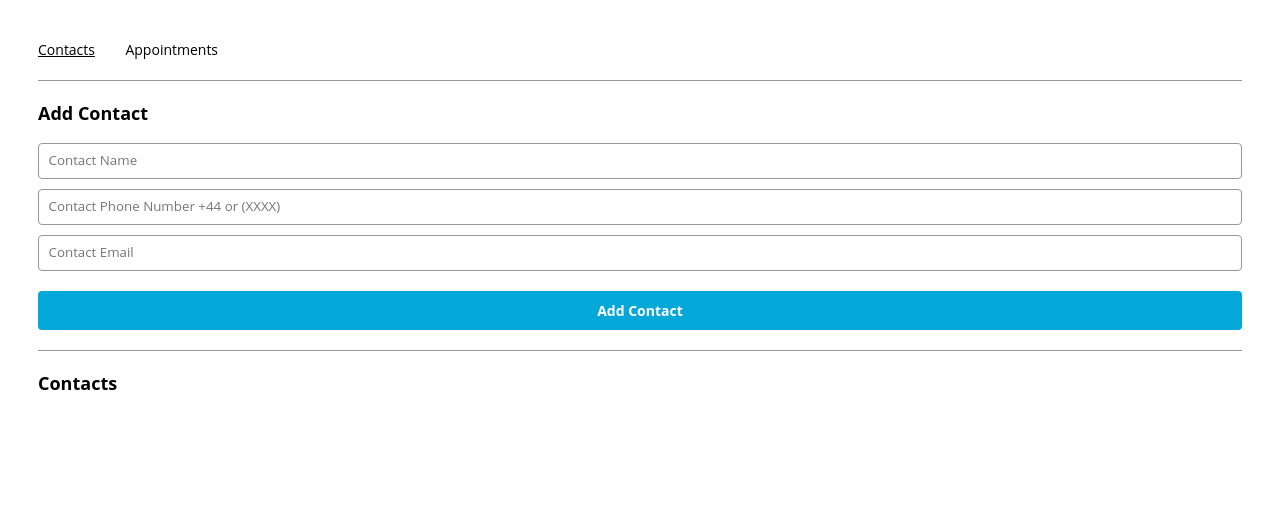
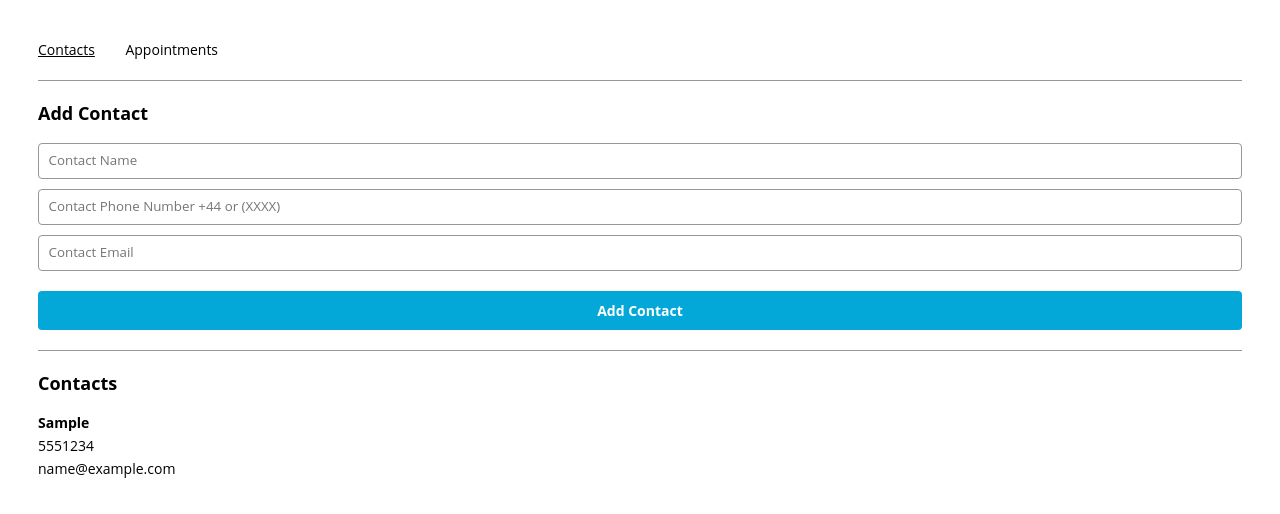
Before and after one commit to meredithdean/appointment-planner, a React (Create React App) app: page /contacts in a window 1280 px wide. Both pictures are taken after typing "Sample", "5551234", "name@example.com" into the empty fields and a click on the input "Add Contact". Shown: the top 514 px of the page. Built offline with nearby package versions, Linux system fonts and the light colour scheme.

Commit message:
implement Tile  to render data from an object.

```diff
--- a/src/components/tile/Tile.js
+++ b/src/components/tile/Tile.js
@@ -1,9 +1,13 @@
 import React from "react";
 
-export const Tile = () => {
+export const Tile = ({ tile }) => {
   return (
     <div className="tile-container">
-
+      {Object.values(tile).map((value, index) => (
+        <p key={index} className={`${index === 0 ? "tile-title" : ""} tile`}>
+          {value}
+        </p>
+      ))}
     </div>
   );
 };
```
